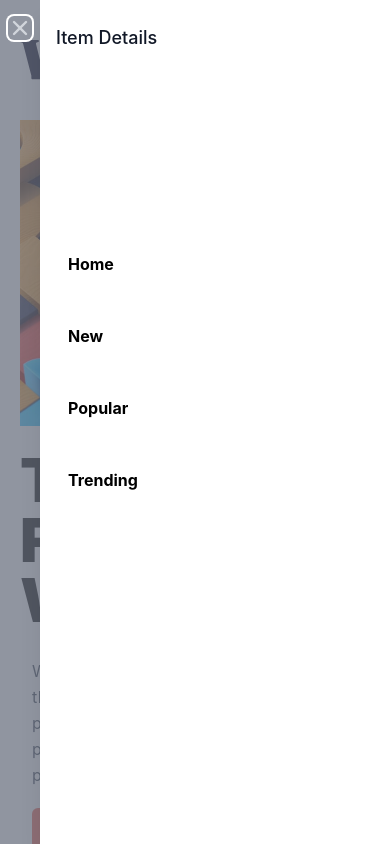
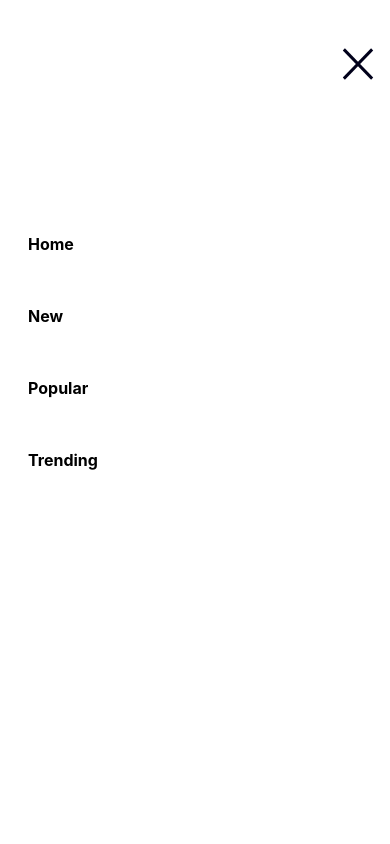
Before and after one commit to alfiancode/news-home-page-FE, a React (Vite) app: page / in a window 390 px wide. Both pictures are taken after a click on the element 342 px from the left and 60 px from the top of the page. Shown: the top 844 px of the page. Built offline with nearby package versions, Linux system fonts and the light colour scheme.

Commit message:
navbar fix

```diff
--- a/src/Components/Layout.jsx
+++ b/src/Components/Layout.jsx
@@ -4,7 +4,7 @@ import Navbar from "./Navbar";
 
 const Layout = ({ children }) => {
   return (
-    <div className="flex flex-col min-h-screen mx-auto ">
+    <div className="flex flex-col min-h-screen mx-auto  max-w-screen-2xl">
       <Navbar />
       <div className="flex flex-1">{children}</div>
 
--- a/src/Components/MenuMobile.jsx
+++ b/src/Components/MenuMobile.jsx
@@ -25,7 +25,7 @@ export default function MenuMobile({ open, setOpen, title, children }) {
           >
             <Dialog.Overlay className="absolute inset-0 bg-gray-500 bg-opacity-75 transition-opacity" />
           </Transition.Child>
-          <div className="fixed inset-y-0 right-0 pl-10 max-w-full flex">
+          <div className="fixed inset-y-0 right-0  max-w-full flex">
             <Transition.Child
               as={Fragment}
               enter="transform transition ease-in-out duration-500 sm:duration-700"
@@ -36,31 +36,7 @@ export default function MenuMobile({ open, setOpen, title, children }) {
               leaveTo="translate-x-full"
             >
               <div className="relative w-screen max-w-md">
-                <Transition.Child
-                  as={Fragment}
-                  enter="ease-in-out duration-500"
-                  enterFrom="opacity-0"
-                  enterTo="opacity-100"
-                  leave="ease-in-out duration-500"
-                  leaveFrom="opacity-100"
-                  leaveTo="opacity-0"
-                >
-                  <div className="absolute top-0 left-0 -ml-8 pt-4 pr-2 flex sm:-ml-10 sm:pr-4">
-                    <button
-                      className="rounded-md text-gray-300 hover:text-white focus:outline-none focus:ring-2 focus:ring-white"
-                      onClick={() => setOpen(false)}
-                    >
-                      <span className="sr-only">Close panel</span>
-                      <HiX className="h-6 w-6" aria-hidden="true" />
-                    </button>
-                  </div>
-                </Transition.Child>
                 <div className="h-full flex flex-col py-6 bg-white shadow-xl overflow-y-scroll">
-                  <div className="px-4 sm:px-6">
-                    <Dialog.Title className="text-lg font-medium text-gray-900">
-                      {title}
-                    </Dialog.Title>
-                  </div>
                   <div className="mt-6 relative flex-1 px-4 sm:px-6 ">
                     {/* Replace with your content */}
                     {children}
--- a/src/Components/Navbar.jsx
+++ b/src/Components/Navbar.jsx
@@ -2,6 +2,7 @@ import React, { useState } from "react";
 
 import logo from "../assets/images/logo.svg";
 import iconMenu from "../../src/assets/images/icon-menu.svg";
+import iconMenuClose from "../../src/assets/images/icon-menu-close.svg";
 import { Menu, Transition } from "@headlessui/react";
 import MenuMobile from "./MenuMobile";
 const links = [
@@ -41,13 +42,15 @@ const Navbar = () => {
       <div className="mx-2 md:hidden" onClick={() => setIsHeadlessOpen(true)}>
         <img src={iconMenu} alt="" />
       </div>
-      <MenuMobile
-        open={isHeadlessOpen}
-        setOpen={setIsHeadlessOpen}
-        title="Item Details"
-      >
+
+      <MenuMobile open={isHeadlessOpen} setOpen={setIsHeadlessOpen}>
         <div className="flex flex-col">
-          <input type="text" className="border-gray-300 rounded-md" />
+          <div
+            className="flex justify-end"
+            onClick={() => setIsHeadlessOpen(false)}
+          >
+            <img src={iconMenuClose} alt="" className="h-8 w-8  " />
+          </div>
           <div
             className="h-full flex flex-col mt-32"
             onClick={() => setIsHeadlessOpen(false)}
```
